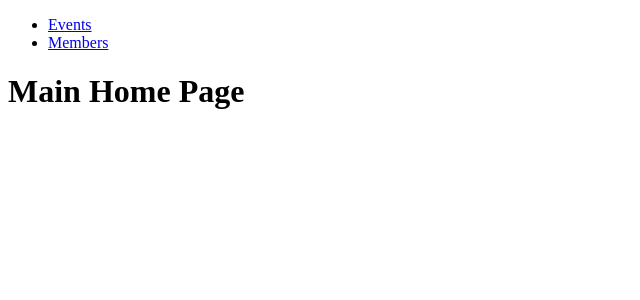
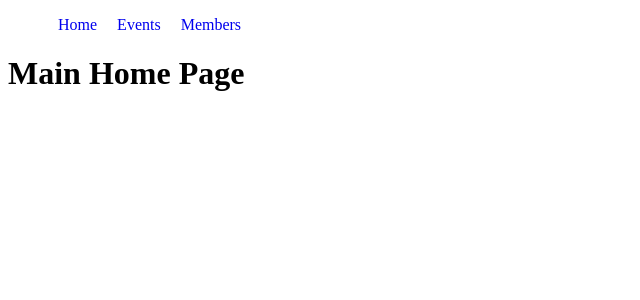
Before and after one commit to Rakesh6720/soberout, a Next.js app: page / in a window 1280 px wide. Shown: the top 300 px of the page, without its empty margins (0-640 px from the left). Built offline with nearby package versions, Linux system fonts and the light colour scheme.

Commit message:
add navigation component

```diff
--- /dev/null
+++ b/components/layout/nav-bar-component.js
@@ -0,0 +1,32 @@
+import Link from "next/link";
+import Head from "next/head";
+import classes from "./nav-bar-component.module.css";
+export default function NavBarComponent(props) {
+  return (
+    <>
+      <Head>
+        <title>Soberout</title>
+        <meta name="description" content="Generated by create next app" />
+        <link rel="icon" href="/favicon.ico" />
+      </Head>
+      <header>
+        <nav>
+          <ul className={classes.unorderedList}>
+            <li>
+              <Link href="/">
+                <a>Home</a>
+              </Link>
+            </li>
+            <li>
+              <Link href="/events">Events</Link>
+            </li>
+            <li>
+              <Link href="/members">Members</Link>
+            </li>
+          </ul>
+        </nav>
+      </header>
+      <main>{props.children}</main>
+    </>
+  );
+}
--- /dev/null
+++ b/components/layout/nav-bar-component.module.css
@@ -0,0 +1,21 @@
+.unorderedList {
+  display: flex;
+  list-style-type: none;
+  text-decoration: none;
+}
+
+.unorderedList li {
+}
+
+.unorderedList li a {
+  text-decoration: none;
+  margin: 5px;
+  padding: 5px;
+}
+
+.unorderedList li a:hover {
+  background-color: red;
+  color: white;
+
+  border-radius: 5px;
+}
--- a/pages/_app.js
+++ b/pages/_app.js
@@ -1,5 +1,10 @@
+import NavBarComponent from "../components/layout/nav-bar-component";
 function MyApp({ Component, pageProps }) {
-  return <Component {...pageProps} />;
+  return (
+    <NavBarComponent>
+      <Component {...pageProps} />
+    </NavBarComponent>
+  );
 }
 
 export default MyApp;
--- a/pages/index.js
+++ b/pages/index.js
@@ -4,26 +4,7 @@ import Link from "next/link";
 export default function Home() {
   return (
     <div>
-      <Head>
-        <title>Soberout</title>
-        <meta name="description" content="Generated by create next app" />
-        <link rel="icon" href="/favicon.ico" />
-      </Head>
-      <header>
-        <nav>
-          <ul>
-            <li>
-              <Link href="/events">Events</Link>
-            </li>
-            <li>
-              <Link href="/members">Members</Link>
-            </li>
-          </ul>
-        </nav>
-      </header>
-      <main>
-        <h1>Main Home Page</h1>
-      </main>
+      <h1>Main Home Page</h1>
     </div>
   );
 }
```
Also changed, not shown: pages/events/[eventId].js (+0 -12 lines), pages/events/index.js (+1 -8 lines).
